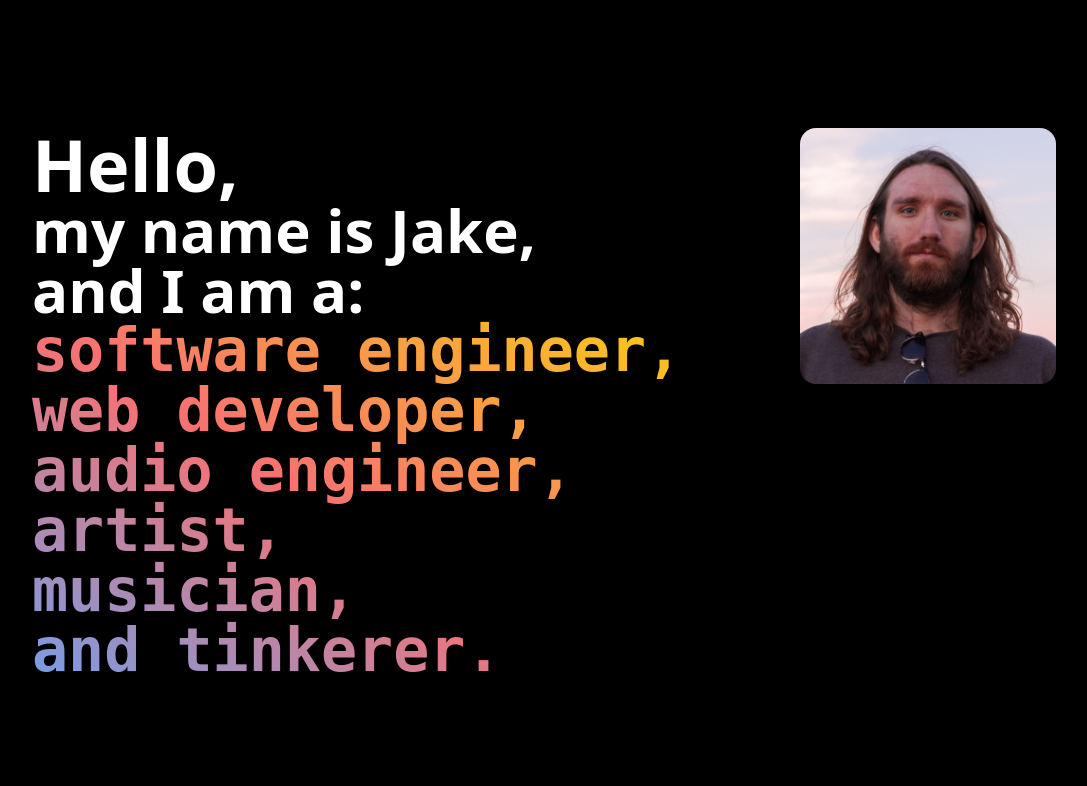
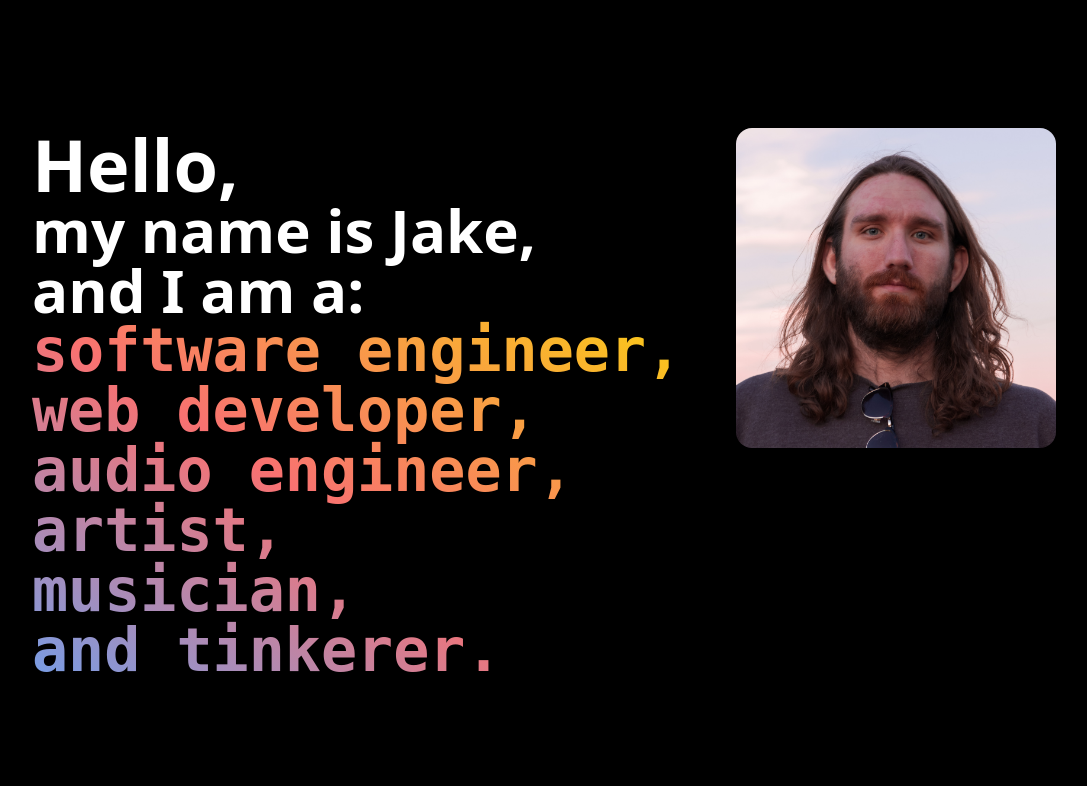
Before and after one commit to jkile/jake-kile, a Next.js app: page / in a window 1280 px wide. Shown: the top 786 px of the page, without its empty margins (96-1183 px from the left). Built offline with nearby package versions, Linux system fonts and the light colour scheme; grey boxes are pictures that could not be loaded.

Commit message:
removed nextimage properly

```diff
--- a/components/ui/ImageIcon/ImageIcon.js
+++ b/components/ui/ImageIcon/ImageIcon.js
@@ -4,7 +4,7 @@ import classnames from "classnames";
 
 export default function ImageIcon(props) {
     return (
-        <Image width={props.size || 64} height={props.size || 64}
+        <img
             src={props.src ? props.src : `https://source.unsplash.com/random/${props.size ? props.size + "x" + props.size : "64x64"}`}
             alt=""
             className={classnames(`
```
